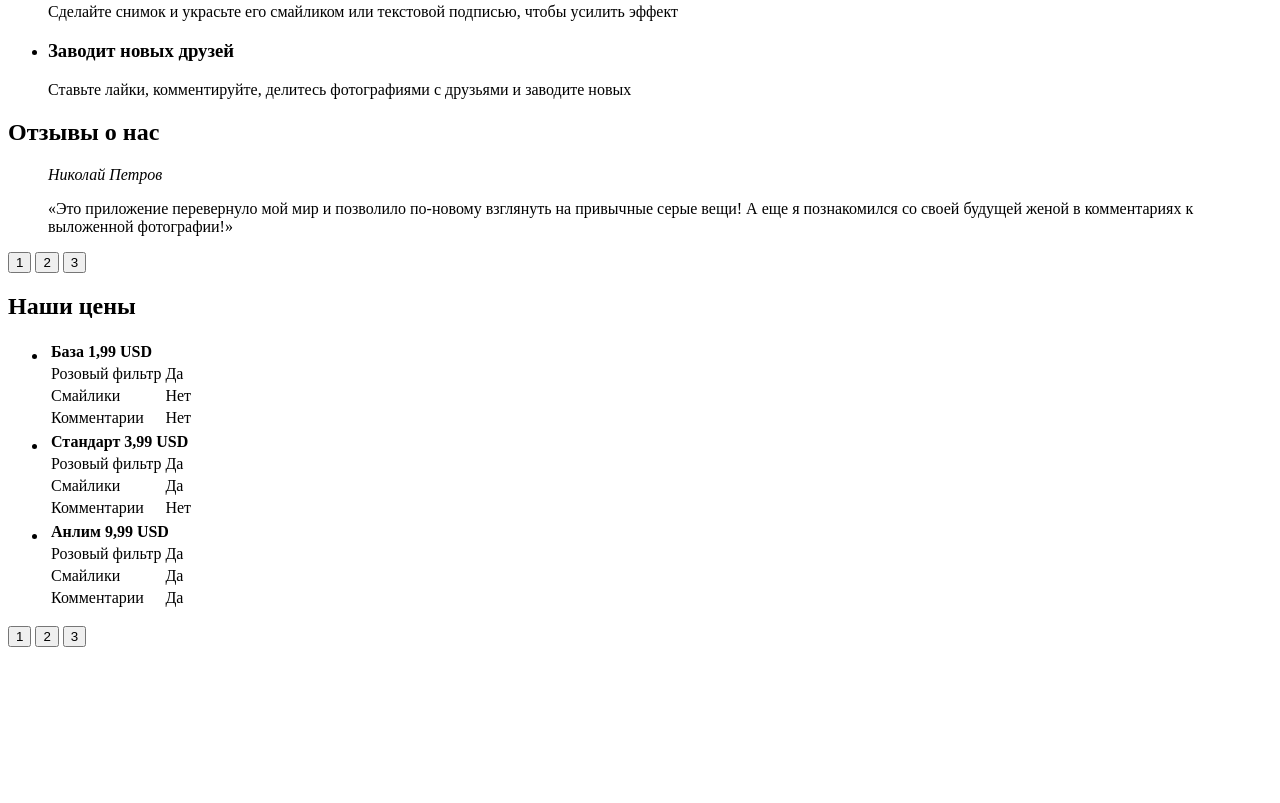
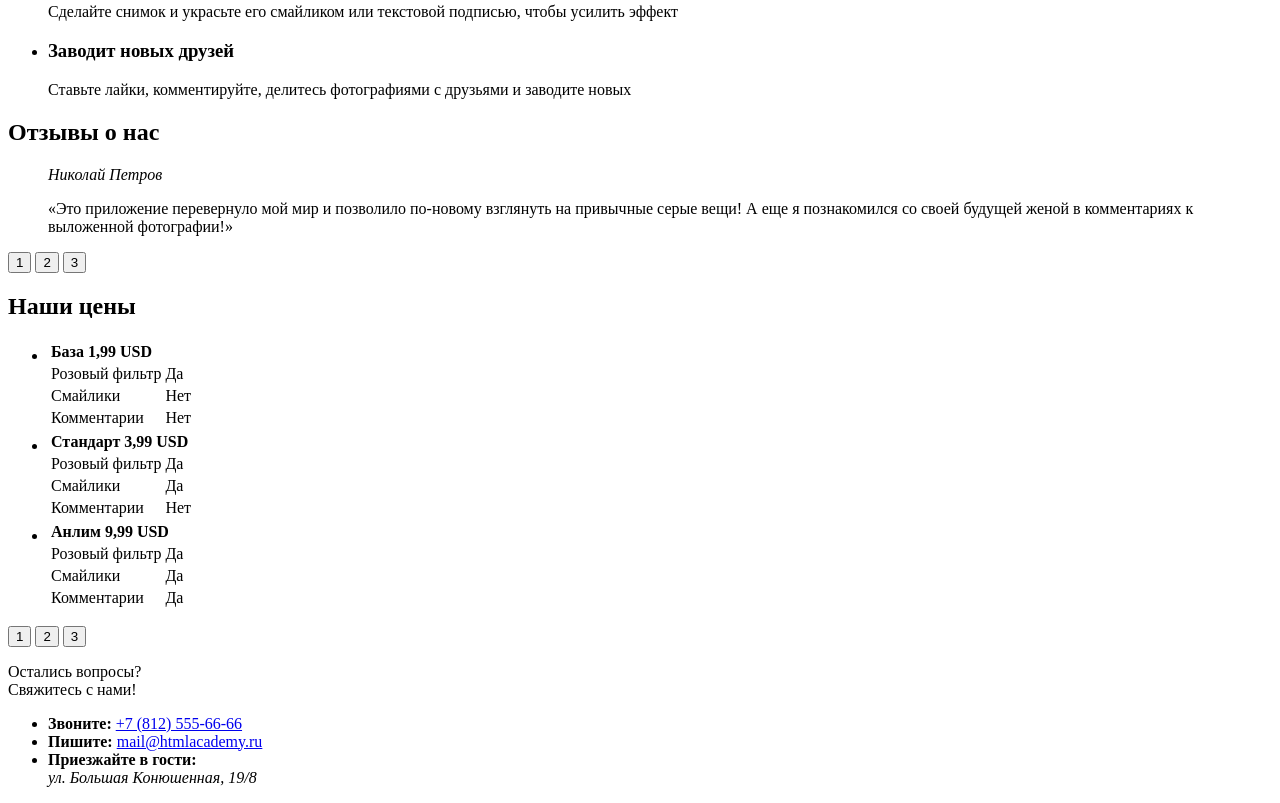
Before and after one commit to BikbaevFR/621313-pink, a website: page source/index.html in a window 1280 px wide. Shown: the part 673-1476 px from the top of the page. Before the commit the page ends 1336 px from the top, so only its background shows below. Drawn offline with Linux system fonts and the light colour scheme.

Commit message:
Добавил размеченный футер

```diff
--- a/source/index.html
+++ b/source/index.html
@@ -176,6 +176,28 @@
         </p>
       </div>
     </section>
+    <footer class="page-footer">
+      <div class="page-footer__contacts contacts">
+        <p class="contacts__question">
+          Остались вопросы?
+          <br>Свяжитесь с нами!
+        </p>
+        <ul class="contacts__list">
+          <li class="contacts__item">
+            <b class="contacts__title">Звоните:</b>
+            <a class="contacts__phone" href="tel:+78125556666">+7 (812) 555-66-66</a>
+          </li>
+          <li class="contacts__item">
+            <b class="contacts__title">Пишите:</b>
+            <a class="contacts__email" href="mailto:mail@htmlacademy.ru">mail@htmlacademy.ru</a>
+          </li>
+          <li class="contacts__item">
+            <b class="contacts__title">Приезжайте в гости:</b>
+            <address class="contacts__address">ул. Большая Конюшенная, 19/8</address>
+          </li>
+        </ul>
+      </div>
+    </footer>
   </main>
 </body>
 
```
